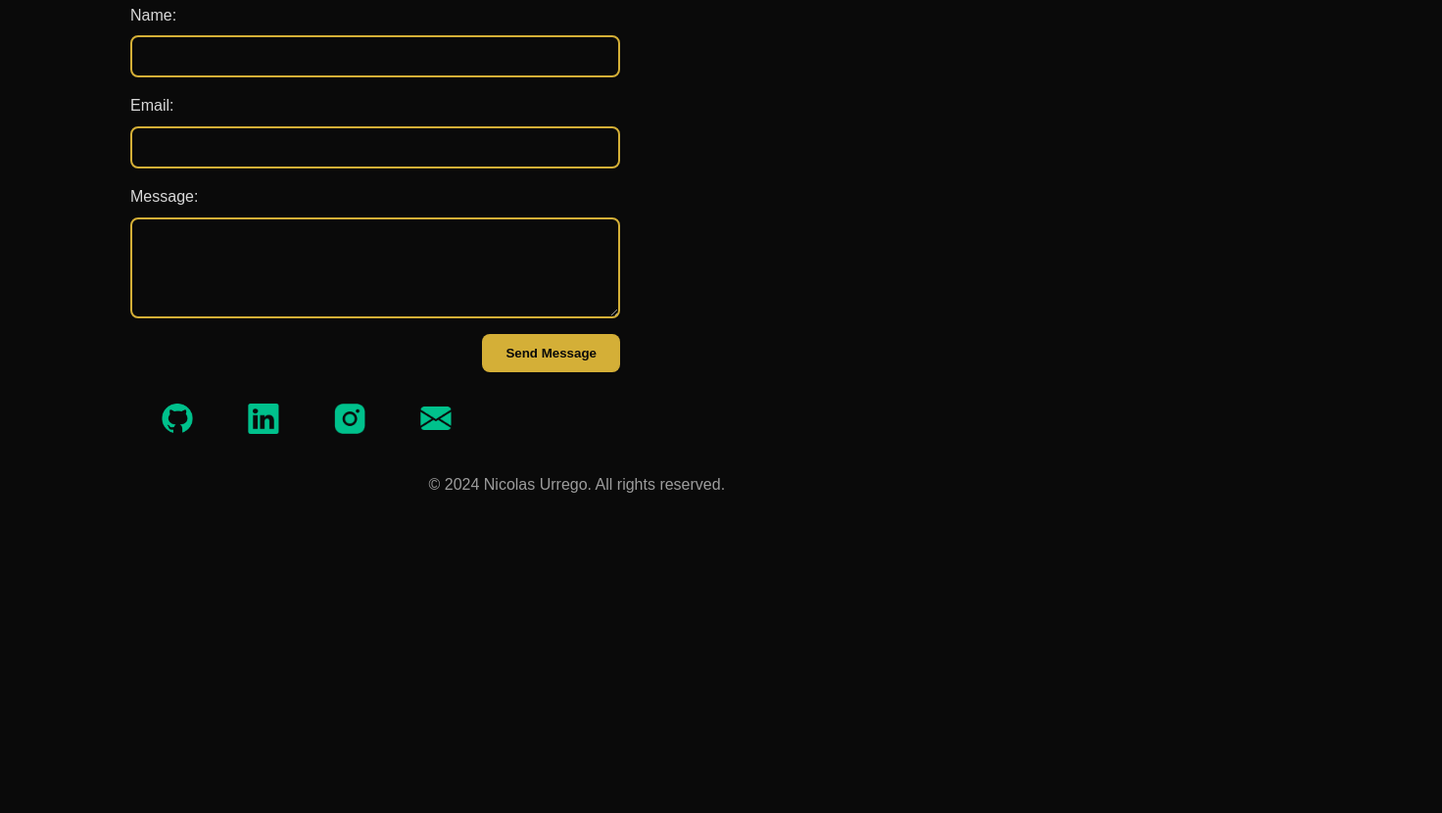
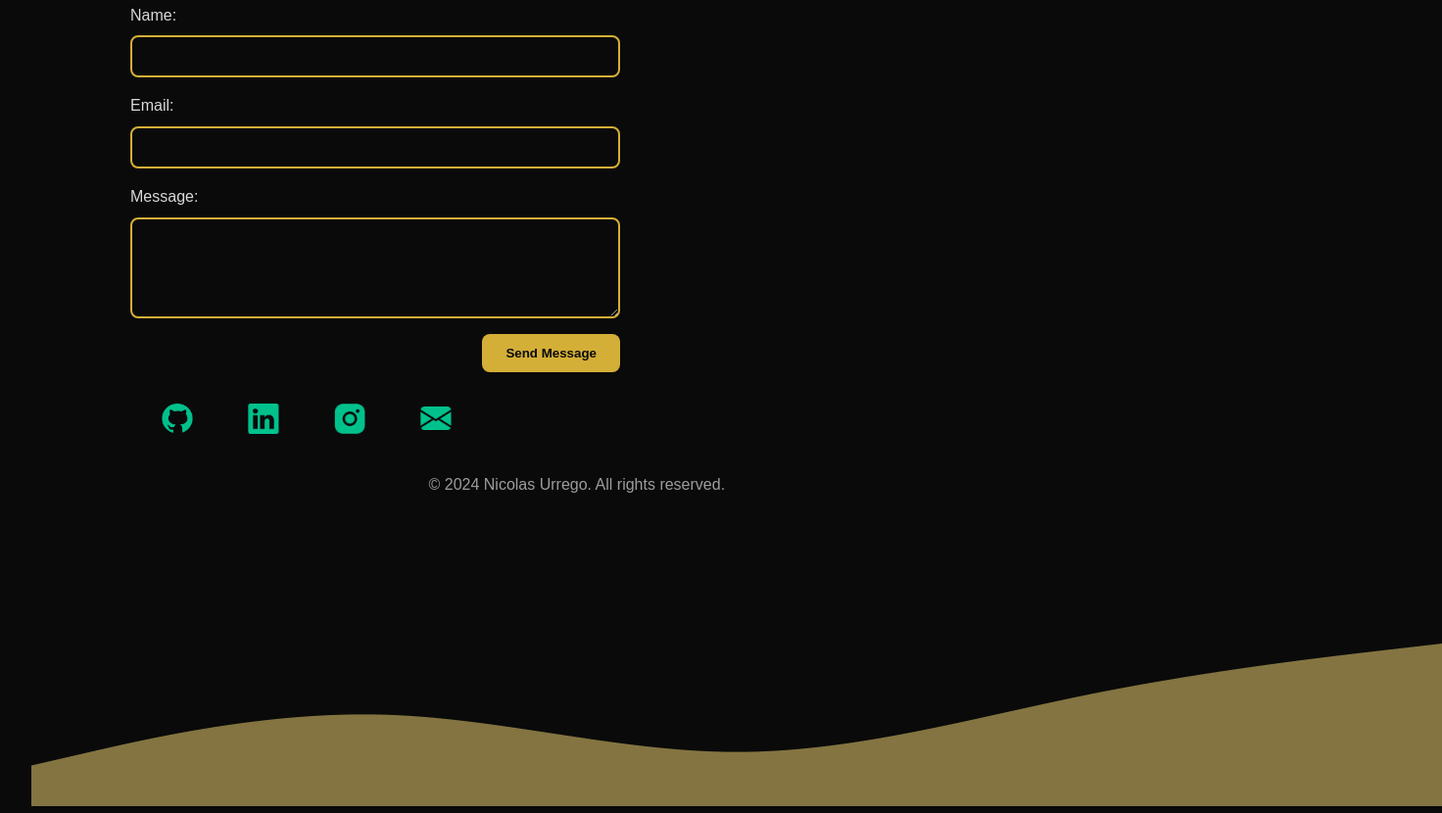
Before and after one commit to nicurrego/portfolio-site, a plain HTML site: page index.html in a window 1280 px wide. Shown: the part 1937-2767 px from the top of the page at 98% size, 1472 px wide, since content can reach past the window. Before the commit the page ends 2594 px from the top, so only its background shows below. Drawn offline with Linux system fonts and the light colour scheme.

Commit message:
added the bottom image to close website with style

```diff
--- a/index.html
+++ b/index.html
@@ -24,7 +24,6 @@
 <header class="site-header">
   <a href="https://vault.nicolasurrego.com" class="vault-link">My vault</a>
   <nav class="site-nav">
-    <a href="#hero">Home</a>
     <a href="#about">About</a>
     <a href="#projects">Projects</a>
     <a href="#contact">Contacts</a>
@@ -153,6 +152,11 @@
       </div>
     </div>
   </section>
+
+  <!-- Bottom visual indicator -->
+  <div class="bottom-indicator">
+    <img src="img/bottom.png" alt="End of portfolio content" />
+  </div>
 </div>
   <script src="js/main.js"></script>
 </body>
```
Also changed, not shown: img/bottom.png (added).
